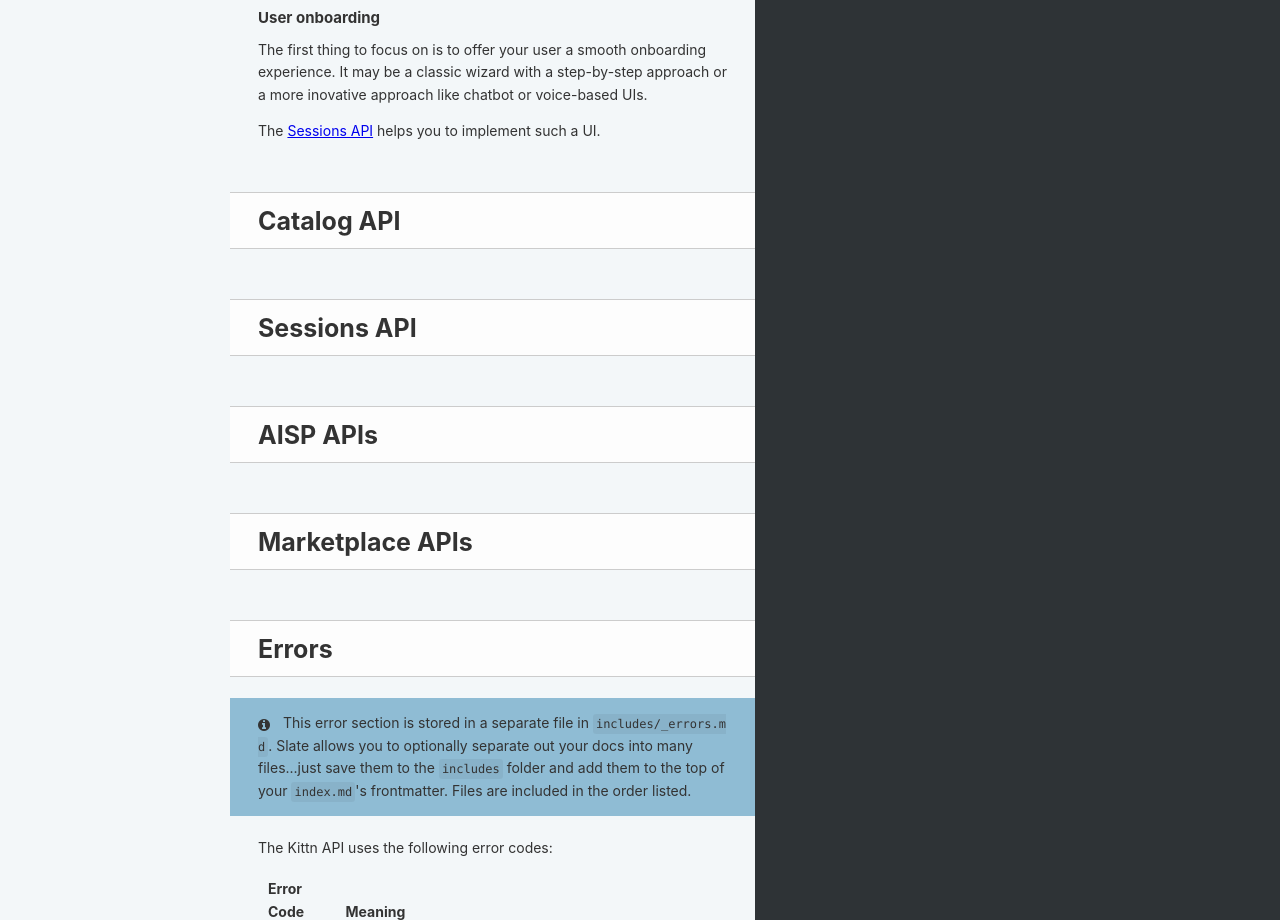
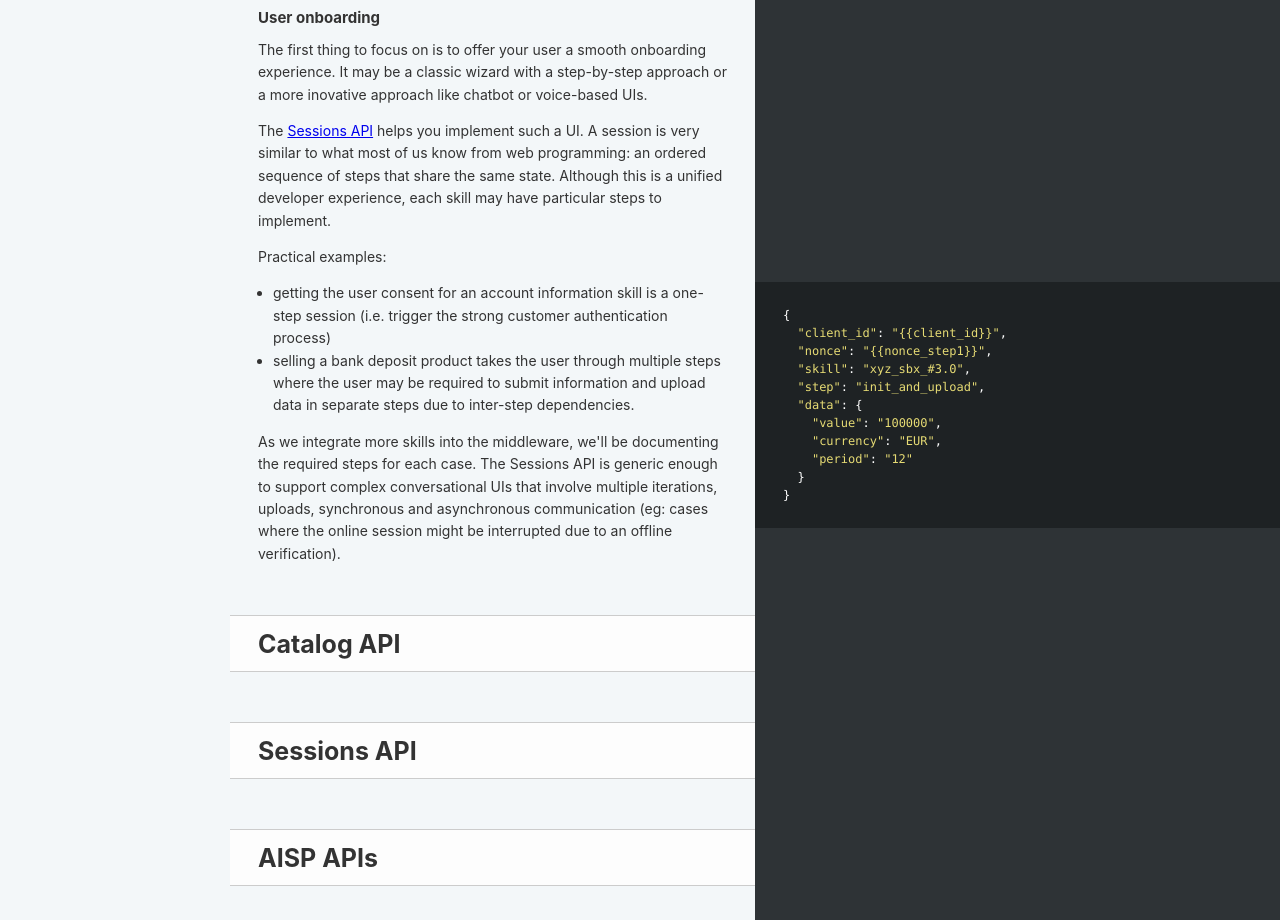
Before and after one commit to finqware/finqware.github.io, a plain HTML site: page index.html in a window 1280 px wide. Shown: the part 2820-3740 px from the top of the page. Drawn offline with Linux system fonts and the light colour scheme.

Commit message:
Update index.html

```diff
--- a/index.html
+++ b/index.html
@@ -338,7 +338,27 @@
 <h3 id='user-onboarding'>User onboarding</h3>
 <p>The first thing to focus on is to offer your user a smooth onboarding experience. It may be a classic wizard with a step-by-step approach or a more inovative approach like chatbot or voice-based UIs.</p>
 
-<p>The <a href="#sessions-api">Sessions API</a> helps you to implement such a UI.</p>
+<p>The <a href="#sessions-api">Sessions API</a> helps you implement such a UI. A session is very similar to what most of us know from web programming: an ordered sequence of steps that share the same state. Although this is a unified developer experience, each skill may have particular steps to implement.</p>
+
+<p>Practical examples:</p>
+<pre class="highlight json tab-json"><code><span class="p">{</span><span class="w">
+  </span><span class="s2">"client_id"</span><span class="p">:</span><span class="w"> </span><span class="s2">"{{client_id}}"</span><span class="p">,</span><span class="w">
+  </span><span class="s2">"nonce"</span><span class="p">:</span><span class="w"> </span><span class="s2">"{{nonce_step1}}"</span><span class="p">,</span><span class="w">
+  </span><span class="s2">"skill"</span><span class="p">:</span><span class="w"> </span><span class="s2">"xyz_sbx_#3.0"</span><span class="p">,</span><span class="w">
+  </span><span class="s2">"step"</span><span class="p">:</span><span class="w"> </span><span class="s2">"init_and_upload"</span><span class="p">,</span><span class="w">
+  </span><span class="s2">"data"</span><span class="p">:</span><span class="w"> </span><span class="p">{</span><span class="w">
+    </span><span class="s2">"value"</span><span class="p">:</span><span class="w"> </span><span class="s2">"100000"</span><span class="p">,</span><span class="w">
+    </span><span class="s2">"currency"</span><span class="p">:</span><span class="w"> </span><span class="s2">"EUR"</span><span class="p">,</span><span class="w">
+    </span><span class="s2">"period"</span><span class="p">:</span><span class="w"> </span><span class="s2">"12"</span><span class="w">
+  </span><span class="p">}</span><span class="w">
+</span><span class="p">}</span><span class="w">
+</span></code></pre>
+<ul>
+<li>getting the user consent for an account information skill is a one-step session (i.e. trigger the strong customer authentication process)</li>
+<li>selling a bank deposit product takes the user through multiple steps where the user may be required to submit information and upload data in separate steps due to inter-step dependencies.</li>
+</ul>
+
+<p>As we integrate more skills into the middleware, we&#39;ll be documenting the required steps for each case. The Sessions API is generic enough to support complex conversational UIs that involve multiple iterations, uploads, synchronous and asynchronous communication (eg: cases where the online session might be interrupted due to an offline verification).</p>
 <h1 id='catalog-api'>Catalog API</h1><h1 id='sessions-api'>Sessions API</h1><h1 id='aisp-apis'>AISP APIs</h1><h1 id='marketplace-apis'>Marketplace APIs</h1><h1 id='errors'>Errors</h1>
 <aside class="notice">
 This error section is stored in a separate file in <code>includes/_errors.md</code>. Slate allows you to optionally separate out your docs into many files...just save them to the <code>includes</code> folder and add them to the top of your <code>index.md</code>'s frontmatter. Files are included in the order listed.
```
